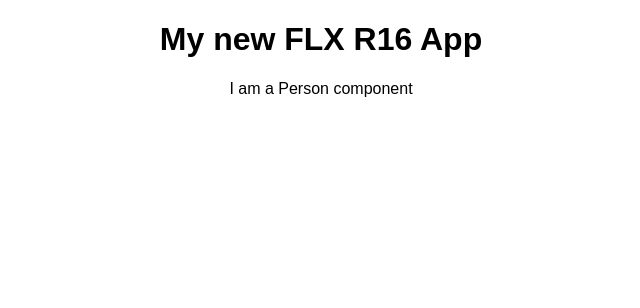
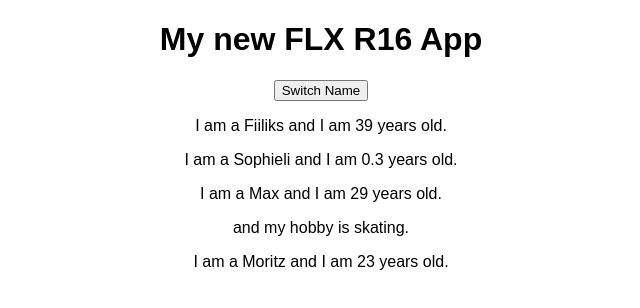
Before and after one commit to gitfilix/r16, a React (Create React App) app in the folder r16/: page / in a window 1280 px wide. Shown: the top 308 px of the page, without its empty margins (319-959 px from the left). Built offline with nearby package versions, Linux system fonts and the light colour scheme.

Commit message:
dynamic props and state

```diff
--- a/r16/src/App.js
+++ b/r16/src/App.js
@@ -3,11 +3,24 @@ import './App.css';
 import Person from './Person/Person.js';
 
 class App extends Component {
+  state = {
+    persons: [
+      { name: 'Fiiliks', age: 39},
+      { name: 'Sophieli', age: 0.3},
+      { name: 'Max', age: 29},
+      { name: 'Moritz', age: 23}
+    ]
+  }
+
   render() {
     return (
       <div className="App">
-          <h1 className="App-title">My new FLX R16 App</h1>
-          <Person />
+          <h1 className="App-title" >My new FLX R16 App</h1>
+          <button>Switch Name</button>
+          <Person name={this.state.persons[0].name} age={this.state.persons[0].age} />
+          <Person name={this.state.persons[1].name} age={this.state.persons[1].age} />
+          <Person name={this.state.persons[2].name} age={this.state.persons[2].age}  >and my hobby is skating.</Person>
+          <Person name={this.state.persons[3].name} age={this.state.persons[3].age} />
       </div>
     );
   }
--- a/r16/src/Person/Person.js
+++ b/r16/src/Person/Person.js
@@ -1,8 +1,11 @@
 import React from 'react';
 //
-const person = () => {
+const person = (props) => {
   return (
-    <p>I am a Person component</p>
+    <div>
+      <p>I am a {props.name} and I am {props.age} years old.</p>
+      <p>{props.children}</p>
+    </div>
   )
 };
 
```
Also changed, not shown: 1 other file (tests, documents, lock files or other folders).
